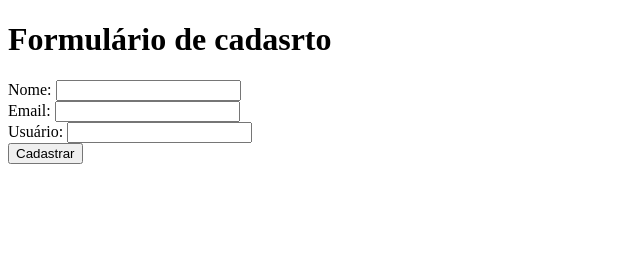
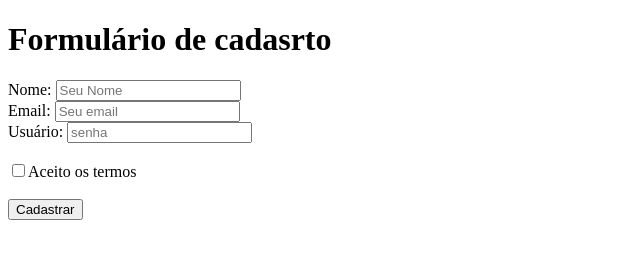
Before and after one commit to leonardo-munizd/curso_ebac_frontend, a plain HTML site: page index.html in a window 1280 px wide. Shown: the whole page, without its empty margins (0-640 px from the left). Drawn offline with Linux system fonts and the light colour scheme.

Commit message:
Melhoras no formulário de cadastro

```diff
--- a/index.html
+++ b/index.html
@@ -9,14 +9,16 @@
     <h1>Formulário de cadasrto</h1>
     <form>
         <label for="user">Nome: </label>
-        <input id="user" type="text">
+        <input id="user" type="text" placeholder="Seu Nome">
         <br>
-        <label for="Email">Email: </label>
-        <input id="email" type="email">
+        <label for="email">Email: </label>
+        <input id="email" type="email" placeholder="Seu email">
         <br>
         <label for="senha">Usuário: </label>
-        <input id="senha" type="password">
-        <br>
+        <input id="senha" type="password" placeholder="senha">
+        <br> <br>
+        <input type="checkbox" id="checkbox-termos"/><label for="checkbox-termos">Aceito os termos</label>
+        <br><br>
         <button>Cadastrar</button>
     </form>
 </body>
```
